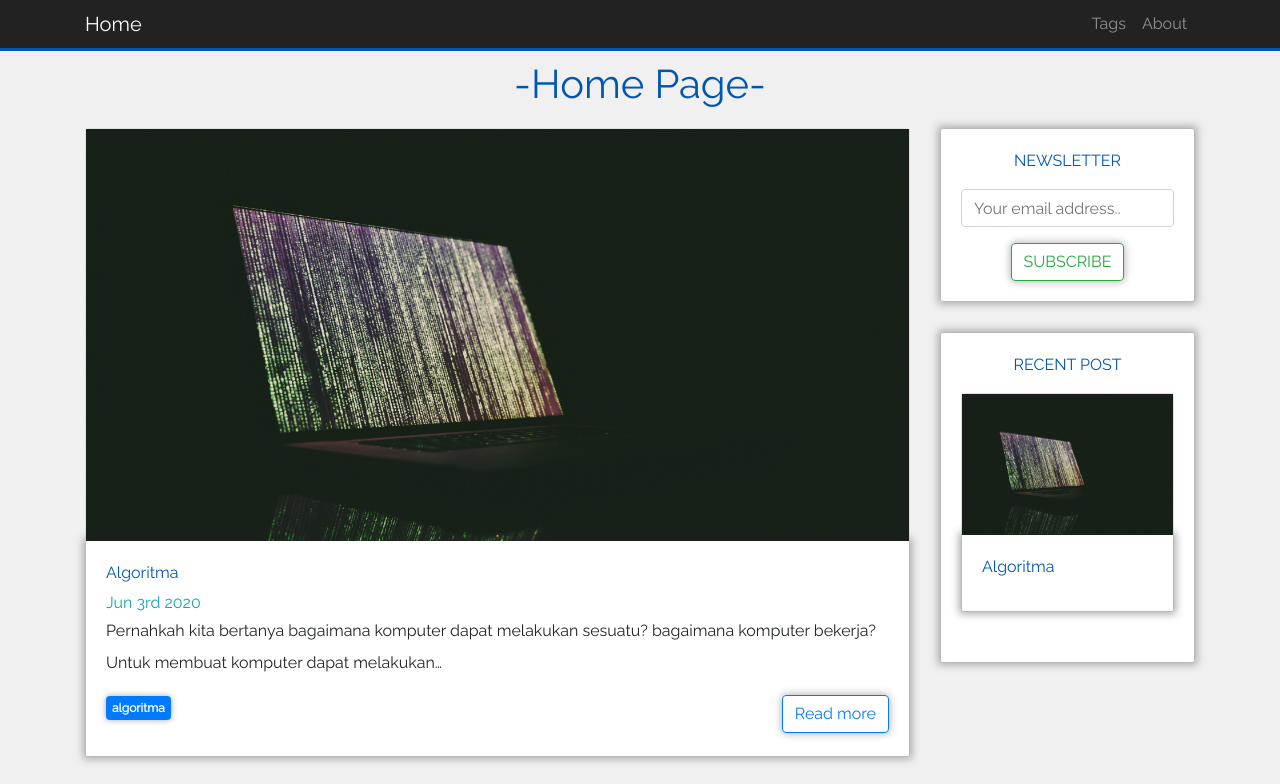
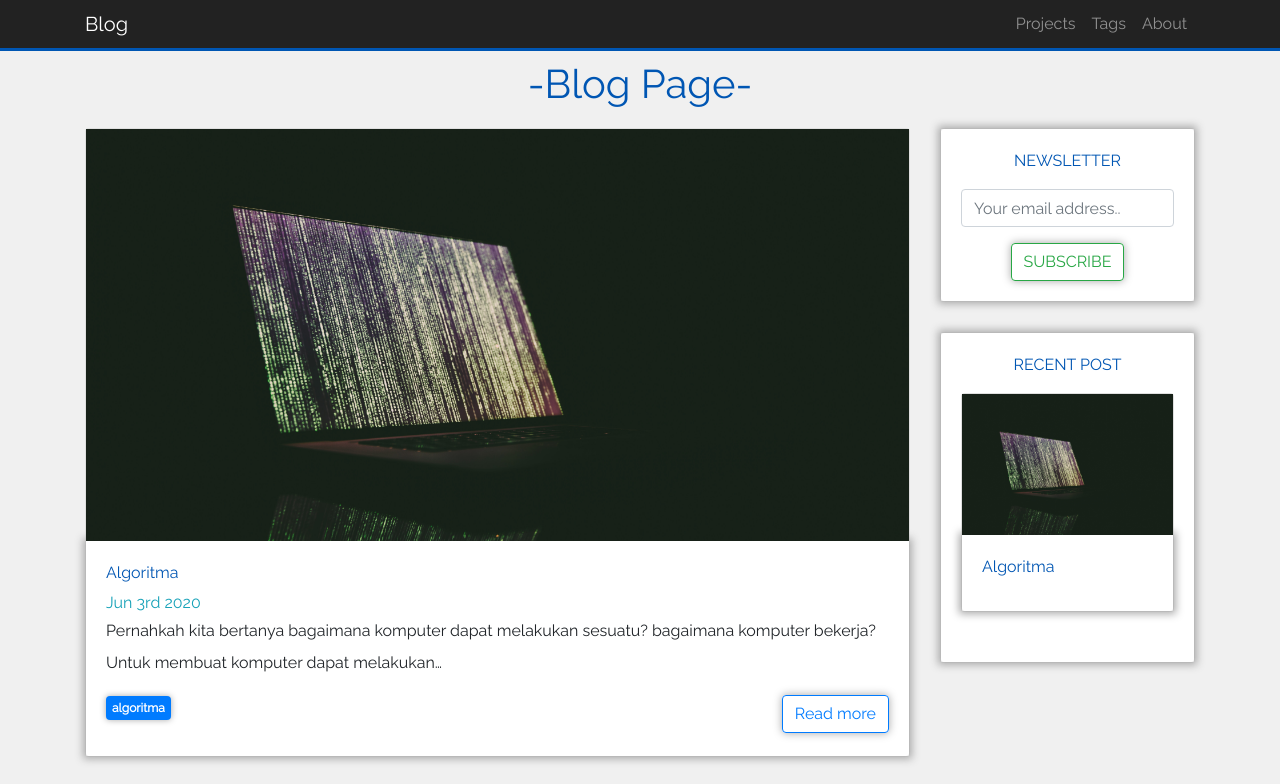
Before and after one commit to ryanadiputraa/gatsby-blog, a Gatsby site: page / in a window 1280 px wide. Shown: the top 784 px of the page. Built offline with nearby package versions, Linux system fonts and the light colour scheme; Gatsby itself is replaced by a stand-in of ours.

Commit message:
update author's bio and add projects page

```diff
--- a/src/components/header.js
+++ b/src/components/header.js
@@ -19,10 +19,13 @@ const Header = (props) => {
   return (
       <Navbar fixed="top" dark expand="sm">
       <div className="container">
-        <NavbarBrand href="/">Home</NavbarBrand>
+        <NavbarBrand href="/">Blog</NavbarBrand>
         <NavbarToggler onClick={toggle} />
         <Collapse isOpen={isOpen} navbar>
           <Nav className="ml-auto" navbar>
+            <NavItem>
+              <NavLink href="/projects">Projects</NavLink>
+            </NavItem>
             <NavItem>
               <NavLink href="/tags">Tags</NavLink>
             </NavItem>
--- a/src/pages/index.js
+++ b/src/pages/index.js
@@ -13,11 +13,11 @@ const IndexPage = () => {
   let numberOfPages
 
   return(
-    <Layout pageTitle="Home Page">
+    <Layout pageTitle="Blog Page">
       <Helmet>
         <script src="https://kit.fontawesome.com/14ff7e2675.js" crossOrigin="anonymous"></script>
       </Helmet>
-      <SEO title="Home" />
+      <SEO title="Blog" />
         <StaticQuery query={ indexQuery } render={ data => {
           numberOfPages = Math.ceil(data.allMarkdownRemark.totalCount / postsPerPage)
           return (
--- a/src/util/authors.js
+++ b/src/util/authors.js
@@ -2,7 +2,7 @@ const authors = [
   {
     name: 'Ryan Adi Putra',
     imageUrl: 'icon.png',
-    bio: "I'am a university student in Tadulako majoring in information technology, I'am interested in programming, especially web development. I also a guitarist of Soundset band which you can checkout our song on Spotify :)",
+    bio: "I'am a university student in Tadulako University majoring Information Technology. I'am a data science enthusiast because i passionate on Machine Learning, Artificial Intelligence, etc.",
     facebook: 'https://www.facebook.com/ryan.adiputra.1426',
     twitter: 'https://twitter.com/RyanAdi33024016',
     instagram: 'https://www.instagram.com/bukanryan/',
```
Also changed, not shown: src/pages/page-2.tsx (deleted, +0 -17 lines), src/pages/projects.js (added).
